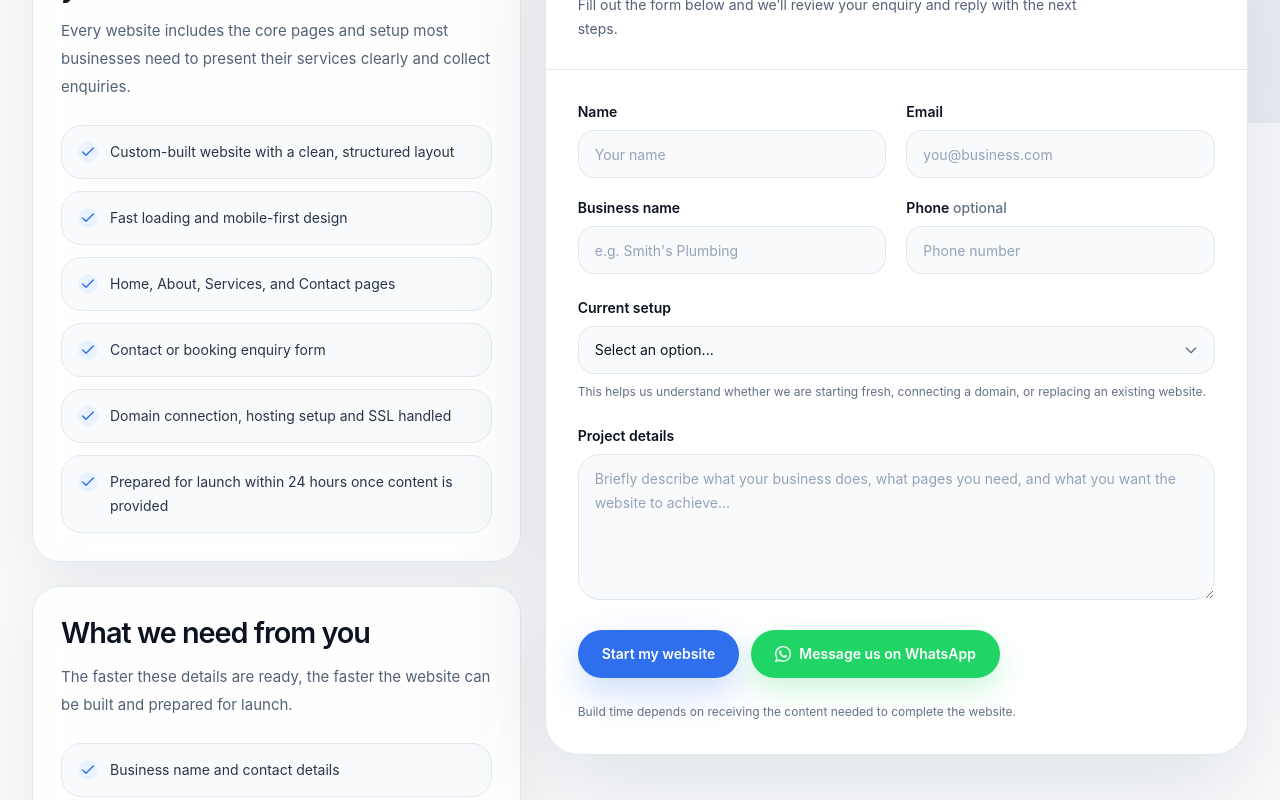
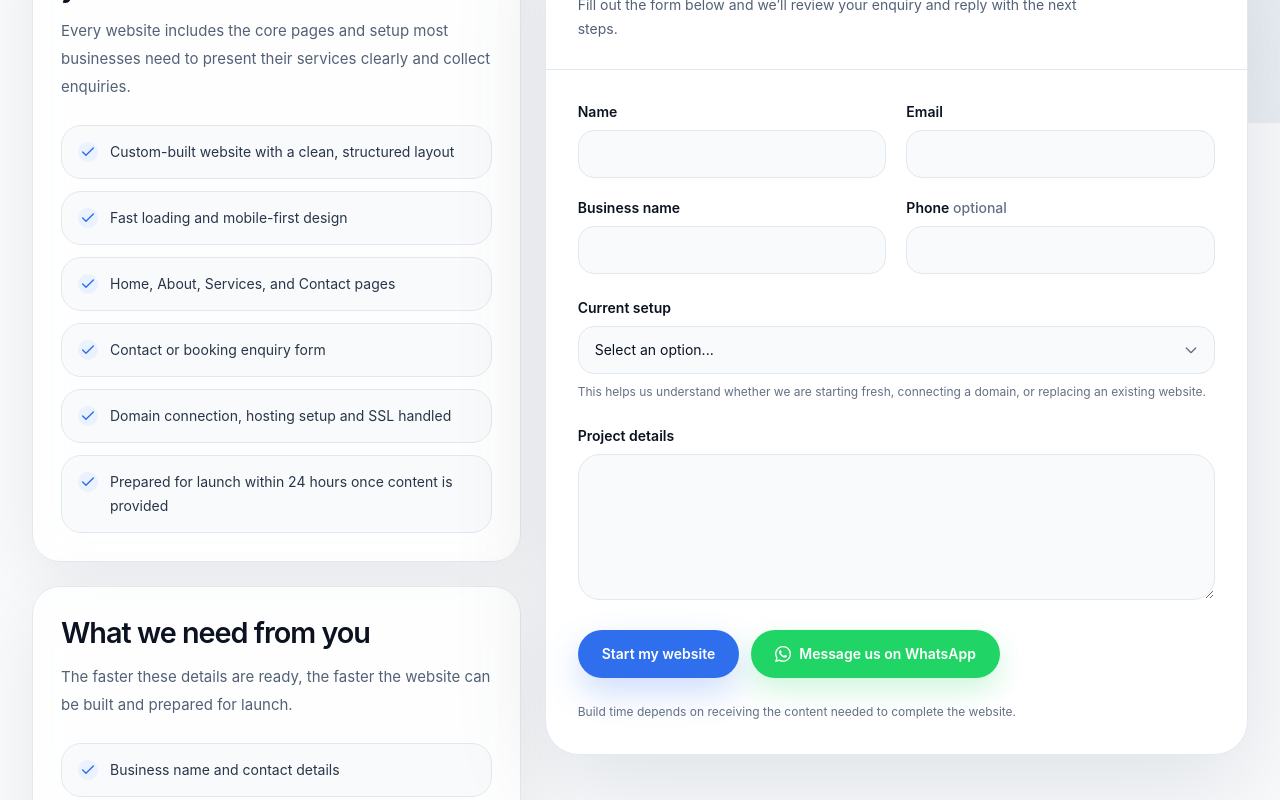
Before and after one commit to cleanwebsitesuk/cleanwebsites, a Next.js app: page /start in a window 1280 px wide. Shown: the part 677-1477 px from the top of the page. Built offline with nearby package versions, Linux system fonts and the light colour scheme.

Commit message:
Update page.tsx

```diff
--- a/app/start/page.tsx
+++ b/app/start/page.tsx
@@ -602,7 +602,6 @@ export default function StartPage() {
                         required
                         disabled={isSubmitting}
                         autoComplete="name"
-                        placeholder="Your name"
                         className={FormInputClass()}
                       />
                     </InputShell>
@@ -615,7 +614,6 @@ export default function StartPage() {
                         required
                         disabled={isSubmitting}
                         autoComplete="email"
-                        placeholder="you@business.com"
                         className={FormInputClass()}
                       />
                     </InputShell>
@@ -628,7 +626,6 @@ export default function StartPage() {
                         required
                         disabled={isSubmitting}
                         autoComplete="organization"
-                        placeholder="e.g. Smith's Plumbing"
                         className={FormInputClass()}
                       />
                     </InputShell>
@@ -640,7 +637,6 @@ export default function StartPage() {
                         type="tel"
                         disabled={isSubmitting}
                         autoComplete="tel"
-                        placeholder="Phone number"
                         className={FormInputClass()}
                       />
                     </InputShell>
@@ -680,7 +676,6 @@ export default function StartPage() {
                       rows={5}
                       required
                       disabled={isSubmitting}
-                      placeholder="Briefly describe what your business does, what pages you need, and what you want the website to achieve..."
                       className="w-full rounded-[22px] border border-[#E2E8F0] bg-[#F8FAFC] px-4 py-3 text-sm leading-6 text-[#0B1220] outline-none transition placeholder:text-[#94A3B8] focus:border-[#2F6FED]/70 focus:bg-white focus:ring-4 focus:ring-[#CFE0FF] disabled:cursor-not-allowed disabled:opacity-70"
                     />
                   </InputShell>
```
